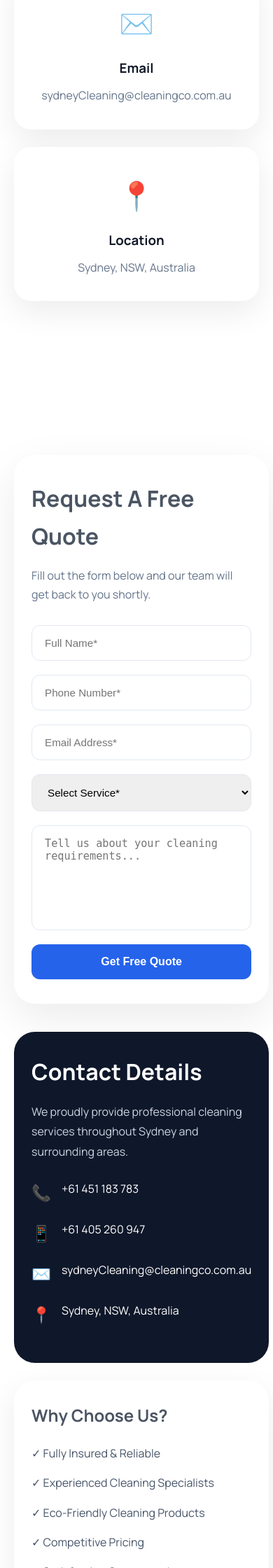
After one commit to khushi335/TisaCleaning-Sydney, a Django app: page /contact/ in a window 390 px wide. The commit adds this page. Shown: the part 1360-3600 px from the top of the page at 70% size. Run offline with Django 5.2, Linux system fonts and the light colour scheme; some libraries are stand-ins or nearby versions.

Commit message:
feat: build fully responsive contact page with enhanced UX and business contact details

```diff
--- a/cleaning/templates/base.html
+++ b/cleaning/templates/base.html
@@ -128,7 +128,7 @@
                     </li>
 
                     <li>
-                        <a href="#contact">Contact</a>
+                        <a href="{% url 'contact' %}">Contact</a>
                     </li>
 
                 </ul>
@@ -176,7 +176,7 @@
                 </li>
 
                 <li>
-                    <a href="#contact">Contact</a>
+                    <a href="{% url 'contact' %}">Contact</a>
                 </li>
 
             </ul>
@@ -223,7 +223,7 @@
 
                         <li><a href="#gallery">Gallery</a></li>
 
-                        <li><a href="#contact">Contact</a></li>
+                        <li><a href="{% url 'contact' %}">Contact</a></li>
 
                     </ul>
 
--- /dev/null
+++ b/cleaning/templates/cleaning/contact.html
@@ -0,0 +1,522 @@
+{% extends 'base.html' %}
+{% load static %}
+
+{% block title %}
+Contact Us | Cleaning Co Sydney
+{% endblock %}
+
+{% block content %}
+
+<style>
+
+/* =========================
+   CONTACT HERO
+========================= */
+
+.contact-hero{
+    padding:140px 0 110px;
+    background:linear-gradient(135deg,#0f172a,#1e40af);
+    position:relative;
+    overflow:hidden;
+}
+
+.contact-hero::before{
+    content:"";
+    position:absolute;
+    width:600px;
+    height:600px;
+    background:rgba(255,255,255,.04);
+    border-radius:50%;
+    top:-250px;
+    right:-200px;
+}
+
+.contact-hero .container{
+    max-width:1200px;
+    margin:auto;
+    padding:0 20px;
+    text-align:center;
+}
+
+.hero-badge{
+    display:inline-block;
+    padding:10px 18px;
+    background:rgba(255,255,255,.1);
+    border-radius:30px;
+    color:#fff;
+    font-size:.85rem;
+    font-weight:600;
+    margin-bottom:20px;
+}
+
+.contact-hero h1{
+    color:#fff;
+    font-size:4rem;
+    margin-bottom:20px;
+}
+
+.contact-hero p{
+    color:#dbeafe;
+    max-width:750px;
+    margin:auto;
+    line-height:1.8;
+    font-size:1.1rem;
+}
+
+/* =========================
+   CONTACT INFO CARDS
+========================= */
+
+.contact-cards{
+    margin-top:-60px;
+    position:relative;
+    z-index:5;
+}
+
+.cards-grid{
+    max-width:1200px;
+    margin:auto;
+    display:grid;
+    grid-template-columns:repeat(4,1fr);
+    gap:25px;
+    padding:0 20px;
+}
+
+.info-card{
+    background:#fff;
+    border-radius:24px;
+    padding:35px 25px;
+    text-align:center;
+    box-shadow:0 15px 45px rgba(0,0,0,.08);
+    transition:.3s;
+}
+
+.info-card:hover{
+    transform:translateY(-8px);
+}
+
+.info-icon{
+    font-size:2.5rem;
+    margin-bottom:15px;
+}
+
+.info-card h3{
+    margin-bottom:10px;
+    color:#111827;
+}
+
+.info-card p{
+    color:#64748b;
+    line-height:1.6;
+}
+
+/* =========================
+   CONTACT SECTION
+========================= */
+
+.contact-section{
+    padding:120px 20px;
+}
+
+.contact-wrapper{
+    max-width:1250px;
+    margin:auto;
+    display:grid;
+    grid-template-columns:1.1fr .9fr;
+    gap:40px;
+}
+
+.contact-form-box{
+    background:#fff;
+    padding:50px;
+    border-radius:30px;
+    box-shadow:0 20px 60px rgba(0,0,0,.08);
+}
+
+.contact-form-box h2{
+    font-size:2.5rem;
+    margin-bottom:15px;
+}
+
+.contact-form-box p{
+    color:#64748b;
+    margin-bottom:30px;
+}
+
+.form-grid{
+    display:grid;
+    grid-template-columns:1fr 1fr;
+    gap:20px;
+}
+
+.contact-form-box input,
+.contact-form-box select,
+.contact-form-box textarea{
+    width:100%;
+    padding:16px 18px;
+    border:1px solid #e2e8f0;
+    border-radius:12px;
+    outline:none;
+    font-size:.95rem;
+}
+
+.contact-form-box textarea{
+    min-height:150px;
+    resize:none;
+}
+
+.full-width{
+    grid-column:1/-1;
+}
+
+.submit-btn{
+    background:#2563eb;
+    color:#fff;
+    border:none;
+    padding:16px;
+    width:100%;
+    border-radius:12px;
+    cursor:pointer;
+    font-weight:700;
+    font-size:1rem;
+    transition:.3s;
+}
+
+.submit-btn:hover{
+    background:#1d4ed8;
+}
+
+/* =========================
+   SIDE PANEL
+========================= */
+
+.contact-side{
+    display:flex;
+    flex-direction:column;
+    gap:25px;
+}
+
+.side-card{
+    background:#0f172a;
+    color:#fff;
+    border-radius:30px;
+    padding:40px;
+}
+
+.side-card h3{
+    font-size:2rem;
+    margin-bottom:15px;
+}
+
+.side-card p{
+    color:#cbd5e1;
+    line-height:1.8;
+}
+
+.contact-list{
+    margin-top:25px;
+}
+
+.contact-item{
+    display:flex;
+    gap:15px;
+    margin-bottom:20px;
+}
+
+.contact-item span{
+    font-size:1.4rem;
+}
+
+.trust-box{
+    background:#fff;
+    border-radius:30px;
+    padding:40px;
+    box-shadow:0 15px 45px rgba(0,0,0,.08);
+}
+
+.trust-box h4{
+    margin-bottom:20px;
+    font-size:1.5rem;
+}
+
+.trust-list{
+    display:flex;
+    flex-direction:column;
+    gap:15px;
+}
+
+.trust-list div{
+    color:#475569;
+}
+
+/* =========================
+   CTA
+========================= */
+
+.call-now{
+    background:linear-gradient(135deg,#2563eb,#1e40af);
+    padding:35px;
+    border-radius:30px;
+    color:#fff;
+    text-align:center;
+}
+
+.call-now h3{
+    font-size:2rem;
+    margin-bottom:15px;
+}
+
+.call-btn{
+    display:inline-block;
+    margin-top:20px;
+    background:#fff;
+    color:#2563eb;
+    padding:14px 30px;
+    border-radius:10px;
+    text-decoration:none;
+    font-weight:700;
+}
+
+/* =========================
+   MAP
+========================= */
+
+.map-section{
+    padding:0 20px 120px;
+}
+
+.map-box{
+    max-width:1250px;
+    margin:auto;
+    overflow:hidden;
+    border-radius:30px;
+    box-shadow:0 15px 45px rgba(0,0,0,.08);
+}
+
+.map-box iframe{
+    width:100%;
+    height:450px;
+    border:0;
+}
+
+/* =========================
+   RESPONSIVE
+========================= */
+
+@media(max-width:991px){
+
+.cards-grid{
+    grid-template-columns:repeat(2,1fr);
+}
+
+.contact-wrapper{
+    grid-template-columns:1fr;
+}
+
+.contact-hero h1{
+    font-size:3rem;
+}
+
+}
+
+@media(max-width:768px){
+
+.cards-grid{
+    grid-template-columns:1fr;
+}
+
+.form-grid{
+    grid-template-columns:1fr;
+}
+
+.contact-form-box{
+    padding:35px 25px;
+}
+
+.contact-form-box h2{
+    font-size:2rem;
+}
+
+.contact-hero{
+    padding:110px 0 90px;
+}
+
+.contact-hero h1{
+    font-size:2.2rem;
+}
+
+.side-card,
+.trust-box,
+.call-now{
+    padding:30px 25px;
+}
+
+}
+
+</style>
+
+<section class="contact-hero">
+    <div class="container">
+        <span class="hero-badge">Get In Touch</span>
+        <h1>Let's Make Your Property Shine</h1>
+        <p>
+            Contact Sydney's trusted cleaning professionals for a free,
+            no-obligation quote. We're ready to help with all your
+            residential, strata and commercial cleaning needs.
+        </p>
+    </div>
+</section>
+
+<section class="contact-cards">
+    <div class="cards-grid">
+
+        <div class="info-card">
+            <div class="info-icon">📞</div>
+            <h3>Phone</h3>
+            <p>+61 451 183 783</p>
+        </div>
+
+        <div class="info-card">
+            <div class="info-icon">📱</div>
+            <h3>Mobile</h3>
+            <p>+61 405 260 947</p>
+        </div>
+
+        <div class="info-card">
+            <div class="info-icon">✉️</div>
+            <h3>Email</h3>
+            <p>sydneyCleaning@cleaningco.com.au</p>
+        </div>
+
+        <div class="info-card">
+            <div class="info-icon">📍</div>
+            <h3>Location</h3>
+            <p>Sydney, NSW, Australia</p>
+        </div>
+
+    </div>
+</section>
+
+<section class="contact-section">
+
+    <div class="contact-wrapper">
+
+        <div class="contact-form-box">
+
+            <h2>Request A Free Quote</h2>
+
+            <p>
+                Fill out the form below and our team will get back to you shortly.
+            </p>
+
+            <form>
+
+                <div class="form-grid">
+
+                    <input type="text" placeholder="Full Name*" required>
+
+                    <input type="tel" placeholder="Phone Number*" required>
+
+                    <input type="email" placeholder="Email Address*" required>
+
+                    <select required>
+                        <option>Select Service*</option>
+                        <option>Strata Cleaning</option>
+                        <option>Gutter Cleaning</option>
+                        <option>End Of Lease Cleaning</option>
+                        <option>High Pressure Cleaning</option>
+                        <option>Window Cleaning</option>
+                    </select>
+
+                    <textarea class="full-width" placeholder="Tell us about your cleaning requirements..." required></textarea>
+
+                    <div class="full-width">
+                        <button type="submit" class="submit-btn">
+                            Get Free Quote
+                        </button>
+                    </div>
+
+                </div>
+
+            </form>
+
+        </div>
+
+        <div class="contact-side">
+
+            <div class="side-card">
+
+                <h3>Contact Details</h3>
+
+                <p>
+                    We proudly provide professional cleaning services
+                    throughout Sydney and surrounding areas.
+                </p>
+
+                <div class="contact-list">
+
+                    <div class="contact-item">
+                        <span>📞</span>
+                        <div>+61 451 183 783</div>
+                    </div>
+
+                    <div class="contact-item">
+                        <span>📱</span>
+                        <div>+61 405 260 947</div>
+                    </div>
+
+                    <div class="contact-item">
+                        <span>✉️</span>
+                        <div>sydneyCleaning@cleaningco.com.au</div>
+                    </div>
+
+                    <div class="contact-item">
+                        <span>📍</span>
+                        <div>Sydney, NSW, Australia</div>
+                    </div>
+
+                </div>
+
+            </div>
+
+            <div class="trust-box">
+
+                <h4>Why Choose Us?</h4>
+
+                <div class="trust-list">
+                    <div>✓ Fully Insured & Reliable</div>
+                    <div>✓ Experienced Cleaning Specialists</div>
+                    <div>✓ Eco-Friendly Cleaning Products</div>
+                    <div>✓ Competitive Pricing</div>
+                    <div>✓ Satisfaction Guaranteed</div>
+                </div>
+
+            </div>
+
+            <div class="call-now">
+
+                <h3>Need Immediate Assistance?</h3>
+
+                <p>Call our friendly team today.</p>
+
+                <a href="tel:+61451183783" class="call-btn">
+                    Call Now
+                </a>
+
+            </div>
+
+        </div>
+
+    </div>
+
+</section>
+
+<section class="map-section">
+    <div class="map-box">
+        <iframe
+        src="https://maps.google.com/maps?q=Sydney%20NSW&t=&z=11&ie=UTF8&iwloc=&output=embed">
+        </iframe>
+    </div>
+</section>
+
+{% endblock %}
--- a/cleaning/urls.py
+++ b/cleaning/urls.py
@@ -5,4 +5,5 @@ urlpatterns = [
     path("",index,name="index"),
     path("about/",about,name="about"),
     path("service/",service,name="service"),
+    path("contact/",contact,name="contact"),
 ]
--- a/cleaning/views.py
+++ b/cleaning/views.py
@@ -9,3 +9,6 @@ def about(request):
 
 def service(request):
     return render(request,"cleaning/service.html")
+
+def contact(request):
+    return render(request,"cleaning/contact.html")
```
Also changed, not shown: 1 other file.
